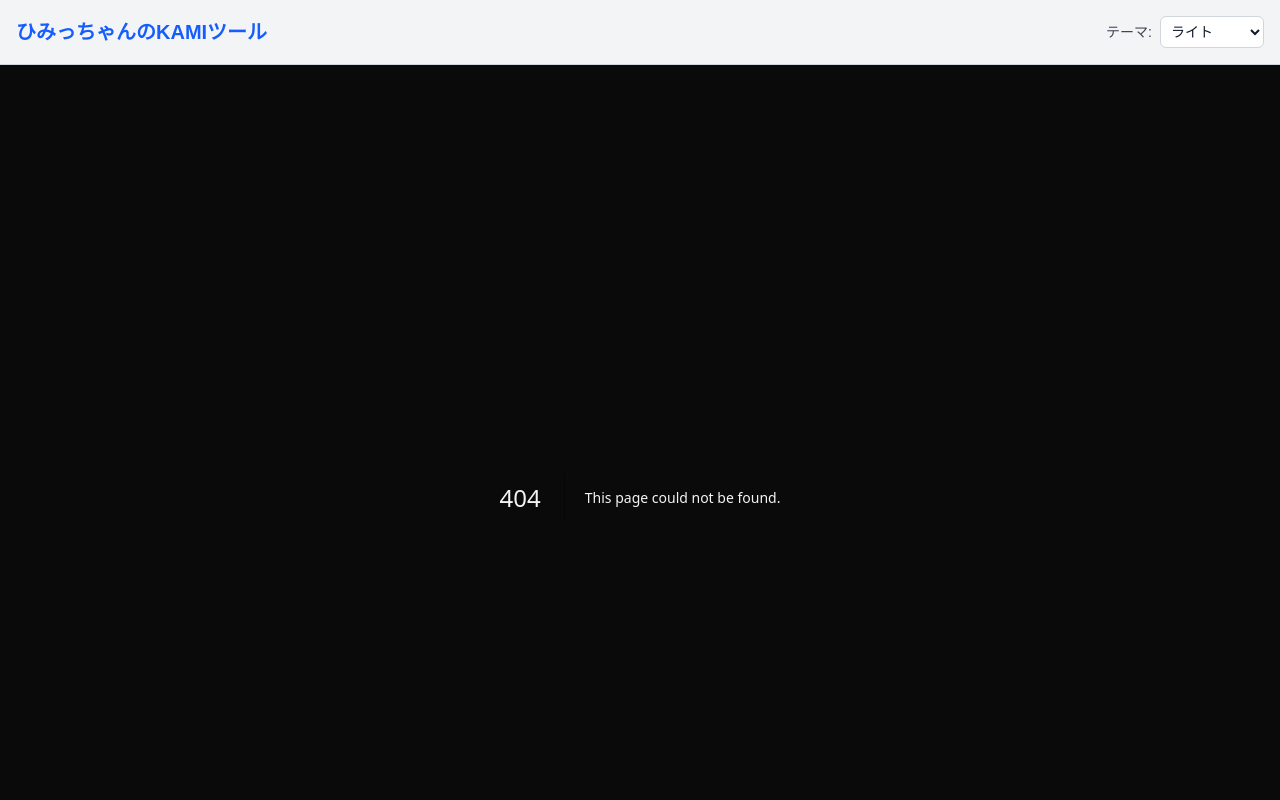
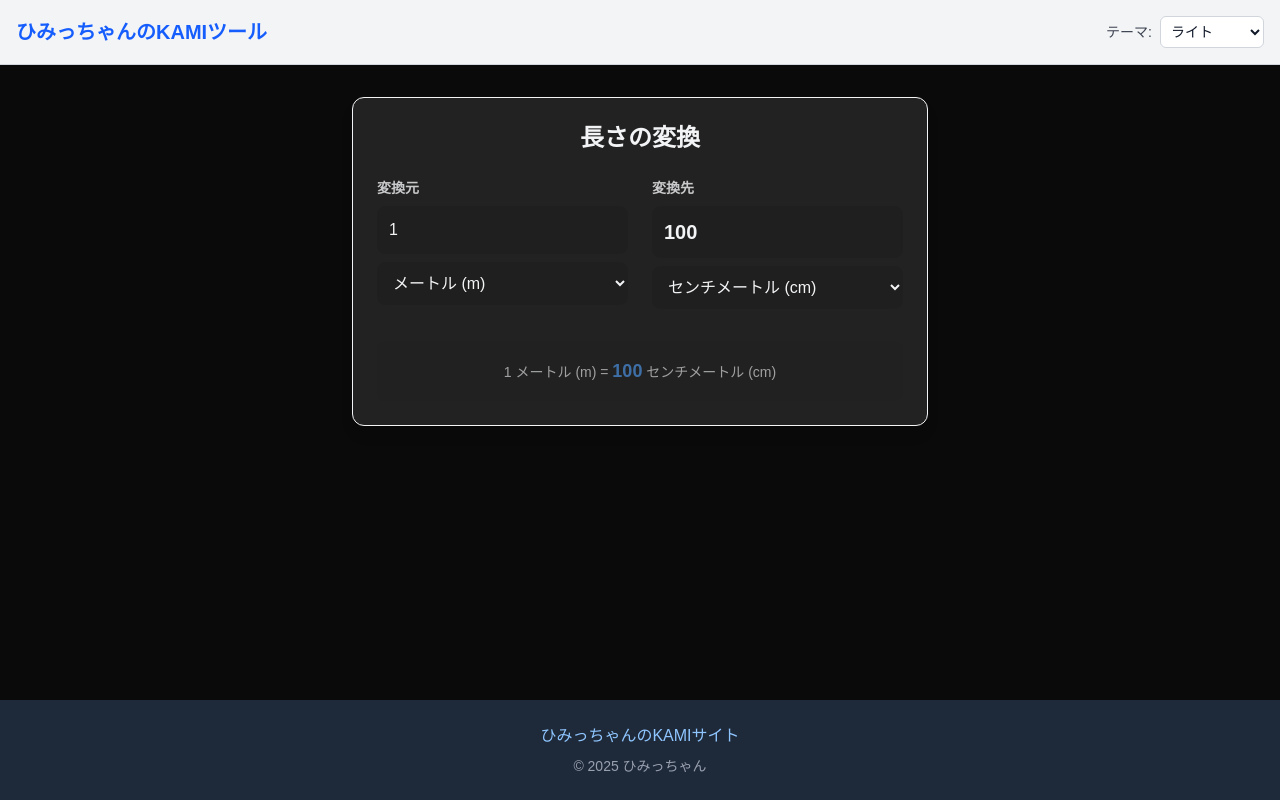
Before and after one commit to himitu-da/himitu-tool, a Next.js app: page /tool/length in a window 1280 px wide. Before the commit this address had no page. Shown: the top 800 px of the page. Built offline with nearby package versions, Linux system fonts and the light colour scheme.

Commit message:
feat: 長さの変換ツールを追加

```diff
--- /dev/null
+++ b/src/app/length/page.tsx
@@ -0,0 +1,94 @@
+"use client";
+
+import React, { useState, useEffect } from "react";
+
+const conversionRates: Record<string, number> = {
+  mm: 0.001,
+  cm: 0.01,
+  m: 1,
+  km: 1000,
+  in: 0.0254,
+  ft: 0.3048,
+  yd: 0.9144,
+  mi: 1609.344,
+};
+
+const unitLabels: Record<string, string> = {
+  mm: "ミリメートル (mm)",
+  cm: "センチメートル (cm)",
+  m: "メートル (m)",
+  km: "キロメートル (km)",
+  in: "インチ (in)",
+  ft: "フィート (ft)",
+  yd: "ヤード (yd)",
+  mi: "マイル (mi)",
+};
+
+export default function LengthConverterPage() {
+  const [inputValue, setInputValue] = useState<string>("1");
+  const [fromUnit, setFromUnit] = useState<string>("m");
+  const [toUnit, setToUnit] = useState<string>("cm");
+  const [result, setResult] = useState<string>("");
+
+  useEffect(() => {
+    const value = parseFloat(inputValue);
+    if (isNaN(value)) {
+      setResult("");
+      return;
+    }
+
+    // Convert from current unit to meters, then to target unit
+    const valueInMeters = value * conversionRates[fromUnit];
+    const finalValue = valueInMeters / conversionRates[toUnit];
+
+    // Format to avoid extremely long decimals
+    setResult(finalValue.toLocaleString('ja-JP', { maximumFractionDigits: 6 }));
+  }, [inputValue, fromUnit, toUnit]);
+
+  return (
+    <div className="max-w-xl mx-auto p-6 rounded-xl shadow-lg border border-opacity-20 border-current bg-white/10 backdrop-blur-sm">
+      <h1 className="text-2xl font-bold mb-6 text-center">長さの変換</h1>
+
+      <div className="grid grid-cols-1 md:grid-cols-2 gap-6">
+        <div className="flex flex-col gap-2">
+          <label className="text-sm font-semibold opacity-80">変換元</label>
+          <input
+            type="number"
+            value={inputValue}
+            onChange={(e) => setInputValue(e.target.value)}
+            className="w-full p-3 rounded-lg bg-black/10 border-none focus:ring-2 focus:ring-blue-500"
+          />
+          <select
+            value={fromUnit}
+            onChange={(e) => setFromUnit(e.target.value)}
+            className="w-full p-3 rounded-lg bg-black/10 border-none focus:ring-2 focus:ring-blue-500 cursor-pointer"
+          >
+            {Object.entries(unitLabels).map(([key, label]) => (
+              <option key={key} value={key} className="text-black">{label}</option>
+            ))}
+          </select>
+        </div>
+
+        <div className="flex flex-col gap-2">
+          <label className="text-sm font-semibold opacity-80">変換先</label>
+          <div className="w-full p-3 h-[52px] rounded-lg bg-black/10 font-bold text-xl flex items-center overflow-x-auto">
+            {result}
+          </div>
+          <select
+            value={toUnit}
+            onChange={(e) => setToUnit(e.target.value)}
+            className="w-full p-3 rounded-lg bg-black/10 border-none focus:ring-2 focus:ring-blue-500 cursor-pointer"
+          >
+            {Object.entries(unitLabels).map(([key, label]) => (
+              <option key={key} value={key} className="text-black">{label}</option>
+            ))}
+          </select>
+        </div>
+      </div>
+
+      <div className="mt-8 text-center text-sm opacity-60 bg-black/5 p-4 rounded-lg">
+        {inputValue} {unitLabels[fromUnit]} = <span className="font-bold text-lg text-blue-400">{result}</span> {unitLabels[toUnit]}
+      </div>
+    </div>
+  );
+}
```
